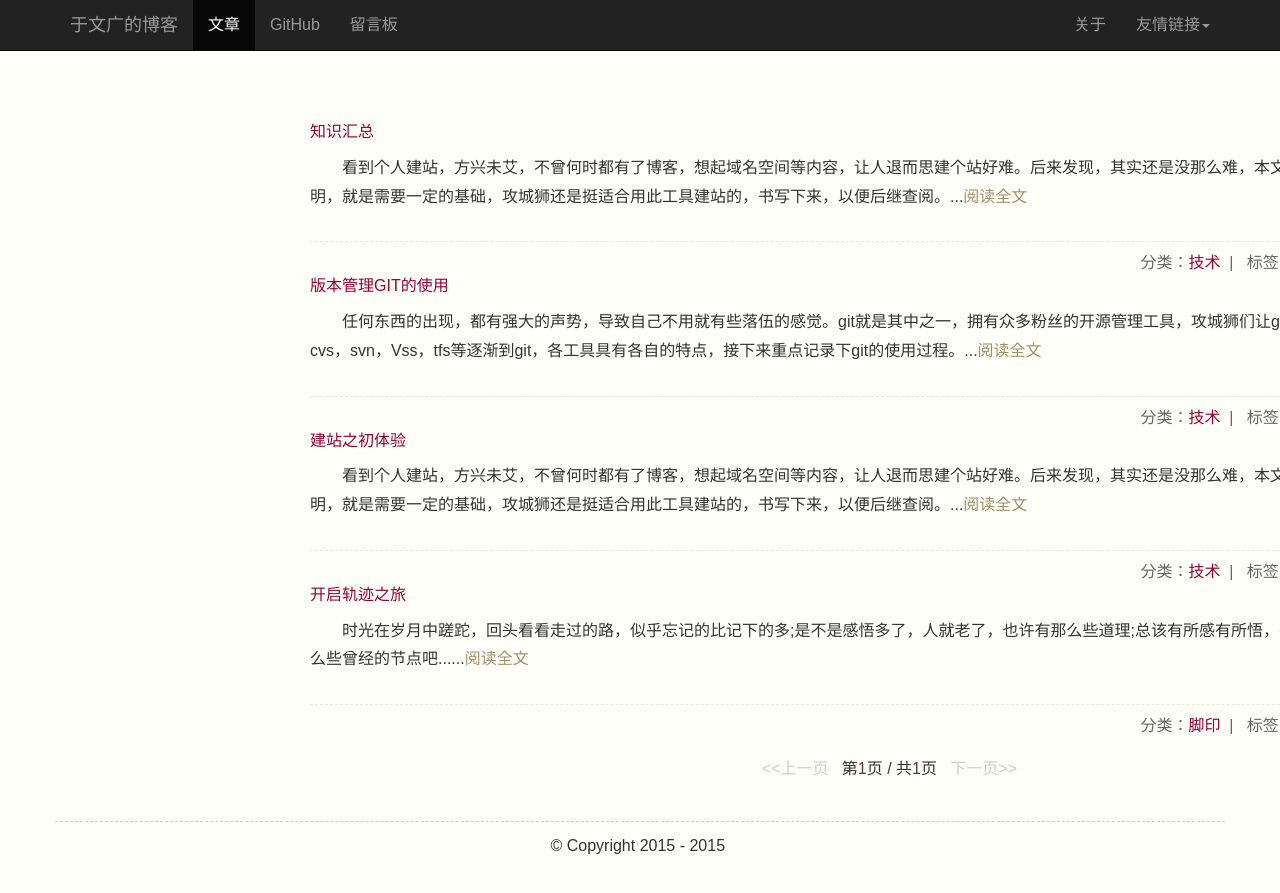
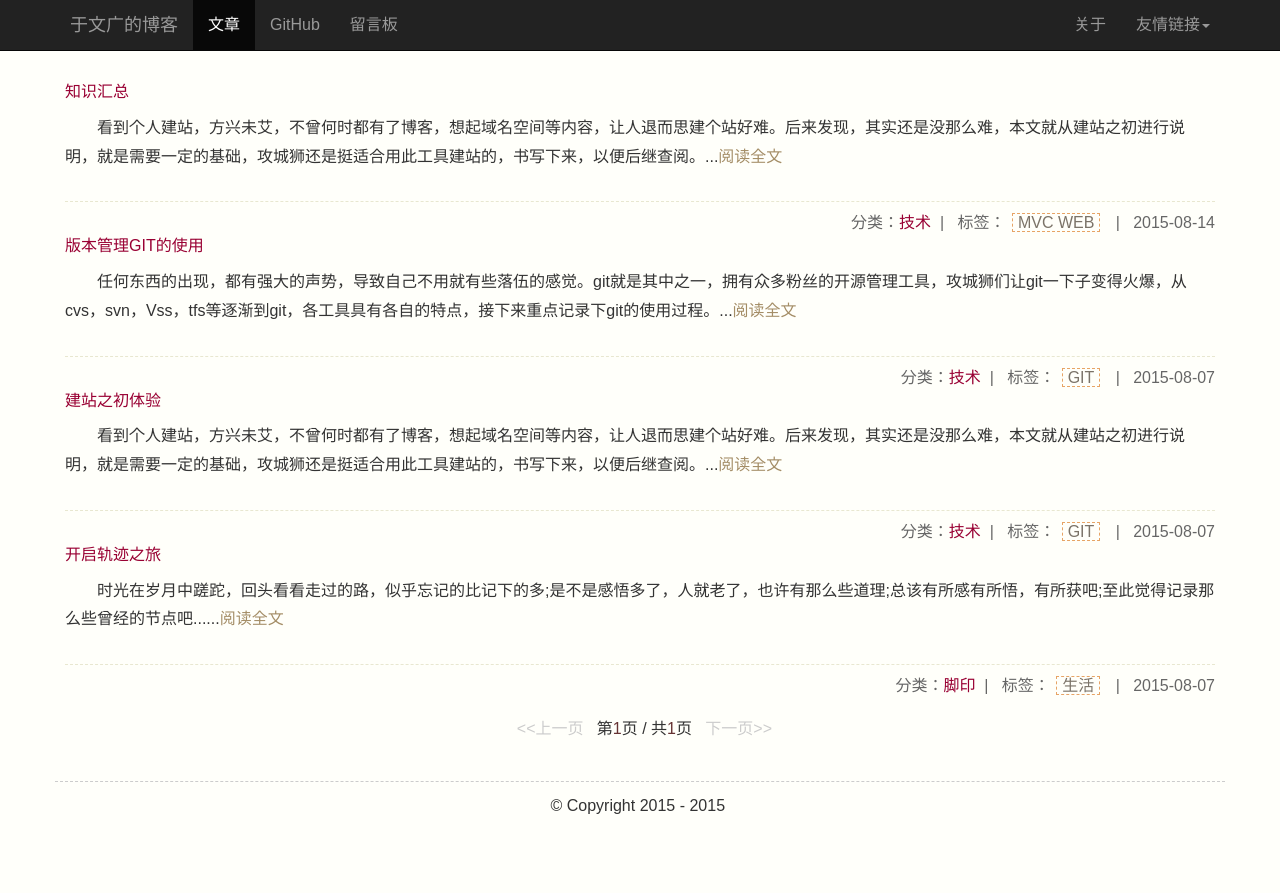
Before and after one commit to wendy369/wendy369.github.io, a Jekyll site: the page built from index.html, in a window 1280 px wide. Shown: the top 893 px of the page. Built offline with Jekyll 4.4.1, drawn with Linux system fonts in a browser that asks for light colours; the list of posts is cut into pages by our own code; comment, search, counter and statistics services are not loaded.

Commit message:
优化标签

```diff
--- /dev/null
+++ b/_layouts/home.md
@@ -0,0 +1,50 @@
+<!DOCTYPE html>
+<html>
+  <head>
+    <meta http-equiv="content-type" content="text/html; charset=utf-8" />
+    <meta name="viewport" content="width=device-width, initial-scale=1.0" />
+    <title>{{ page.title }}</title>
+    <link rel="fluid-icon" href="/fluidicon.png" />
+    <link rel="apple-touch-icon" sizes="57x57" href="/images/apple-touch-icon-114.png" />
+    <link rel="apple-touch-icon" sizes="114x114" href="/images/apple-touch-icon-114.png" />
+    <link rel="apple-touch-icon" sizes="72x72" href="/images/apple-touch-icon-144.png" />
+    <link rel="apple-touch-icon" sizes="144x144" href="/images/apple-touch-icon-144.png" />
+    <link rel="icon" type="image/x-icon" href="/images/favicon.ico" />
+    <link rel="stylesheet" href="/bootstrap-3.0.3/css/bootstrap.min.css" />
+    <link rel="stylesheet" href="/css/style.css" />
+    <link rel="stylesheet" href="/css/default.css" type="text/css" />
+    <script src="/js/jquery-1.7.1.min.js"></script>
+    <script src="/bootstrap-3.0.3/js/bootstrap.min.js"></script>
+    <script type="text/javascript">
+        $(function () {
+            $(window).scroll(function () {
+                var scrolltop = $(this).scrollTop();
+                if (scrolltop >= 100) {
+                    $("#elevator_item").show();
+                } else {
+                    $("#elevator_item").hide();
+                }
+            });
+            $("#elevator").click(function () {
+                $("html,body").animate({ scrollTop: 0 }, 500);
+            });
+            $(".qr").hover(function () {
+                $(".qr-popup").show();
+            }, function () {
+                $(".qr-popup").hide();
+            });
+        });
+    </script>
+  </head>
+  <body>
+    <div>
+      {% include navigation.md %}
+    </div>
+
+    {{ content }}
+
+    <div class="container footer">
+      {% include footer.md %}
+    </div>
+  </body>
+</html>
--- a/_posts/2015-08-07-001.md
+++ b/_posts/2015-08-07-001.md
@@ -3,7 +3,7 @@ layout: post
 title: "开启轨迹之旅"
 description: "时光在岁月中蹉跎，回头看看走过的路，似乎忘记的比记下的多;是不是感悟多了，人就老了，也许有那么些道理;总该有所感有所悟，有所获吧;至此觉得记录那么些曾经的节点吧..."
 category: 脚印
-tags: ["脚印"]
+tags: ["生活"]
 published: true
 ---
 
--- a/_posts/2015-08-07-002.md
+++ b/_posts/2015-08-07-002.md
@@ -3,7 +3,7 @@ layout: post
 title: "建站之初体验"
 description: "看到个人建站，方兴未艾，不曾何时都有了博客，想起域名空间等内容，让人退而思建个站好难。后来发现，其实还是没那么难，本文就从建站之初进行说明，就是需要一定的基础，攻城狮还是挺适合用此工具建站的，书写下来，以便后继查阅。"
 category: 技术
-tags: ["技术"]
+tags: ["GIT"]
 published: true
 ---
 
--- a/_posts/2015-08-07-003.md
+++ b/_posts/2015-08-07-003.md
@@ -3,7 +3,7 @@ layout: post
 title: "版本管理GIT的使用"
 description: "任何东西的出现，都有强大的声势，导致自己不用就有些落伍的感觉。git就是其中之一，拥有众多粉丝的开源管理工具，攻城狮们让git一下子变得火爆，从cvs，svn，Vss，tfs等逐渐到git，各工具具有各自的特点，接下来重点记录下git的使用过程。"
 category: 技术
-tags: ["技术"]
+tags: ["GIT"]
 published: true
 ---
 ## 导读  ##
--- a/_posts/2015-08-14-001.md
+++ b/_posts/2015-08-14-001.md
@@ -3,7 +3,7 @@ layout: post
 title: "知识汇总"
 description: "看到个人建站，方兴未艾，不曾何时都有了博客，想起域名空间等内容，让人退而思建个站好难。后来发现，其实还是没那么难，本文就从建站之初进行说明，就是需要一定的基础，攻城狮还是挺适合用此工具建站的，书写下来，以便后继查阅。"
 category: 技术
-tags: ["技术"]
+tags: ["MVC WEB"]
 published: true
 ---
 
--- a/index.html
+++ b/index.html
@@ -1,6 +1,6 @@
 ---
 title: 于文广的博客
-layout: page
+layout: home
 ---
 <script type="text/javascript">
 	$(function () {
```
